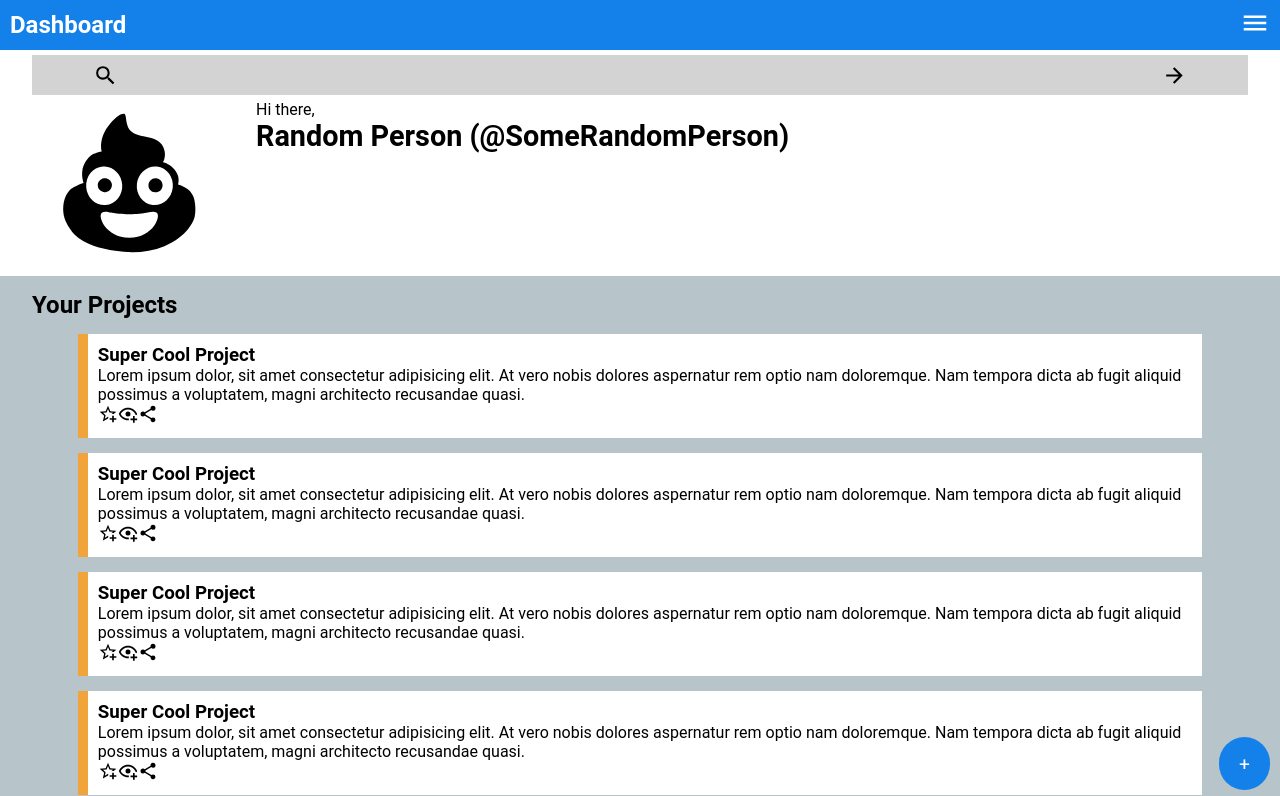
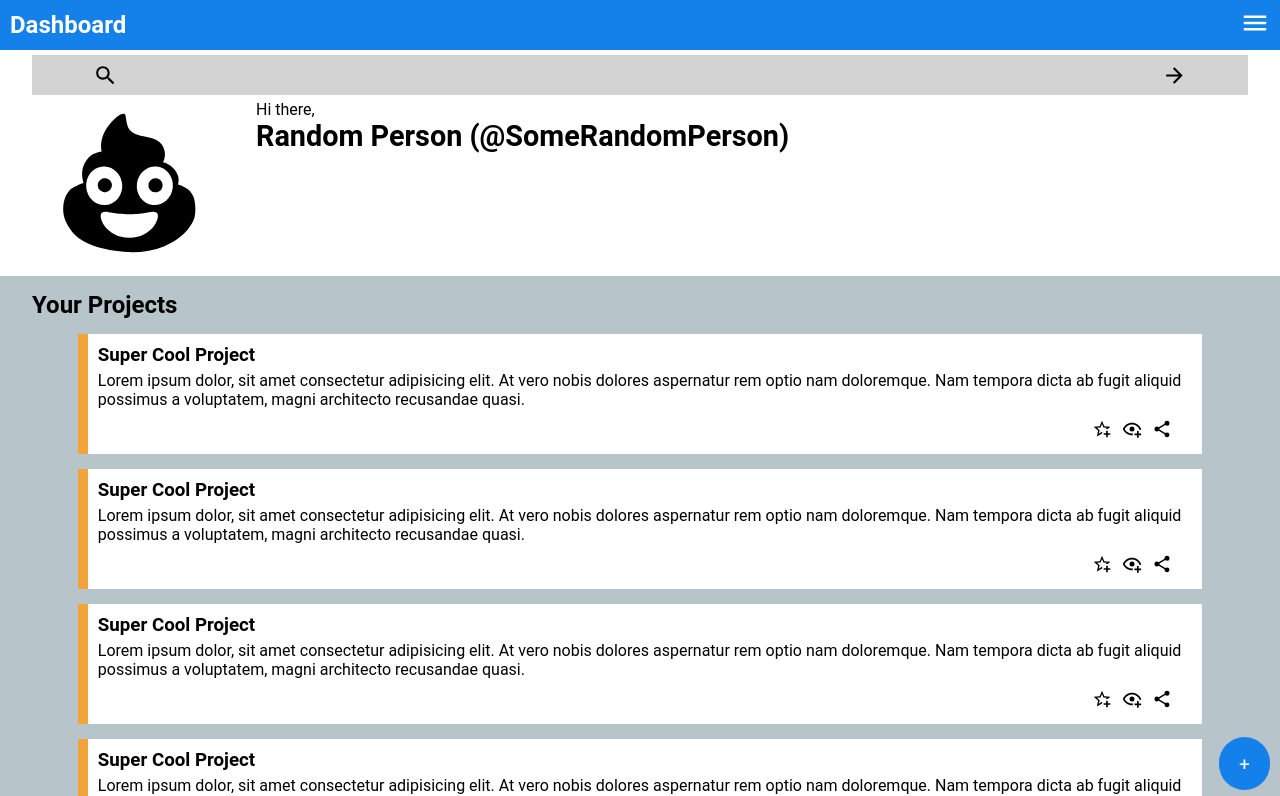
Before and after one commit to ImExtraPolite3/admin-dashboard, a React (Vite) app: page / in a window 1280 px wide. Shown: the top 796 px of the page. Built offline with nearby package versions, Linux system fonts and the light colour scheme; a web font is replaced by a local one.

Commit message:
fix styling for project

```diff
--- a/src/index.css
+++ b/src/index.css
@@ -93,6 +93,17 @@ nav {
   width: 90%;
   margin: auto;
   border-left: solid#f0a439 10px;
+  display: flex;
+  flex-direction: column;
+  gap: 5px;
+}
+
+.projects > div > div {
+  display: flex;
+  gap: 10px;
+  align-self: flex-end;
+  margin: 5px 0;
+  margin-right: 20px;
 }
 
 .others {
```
